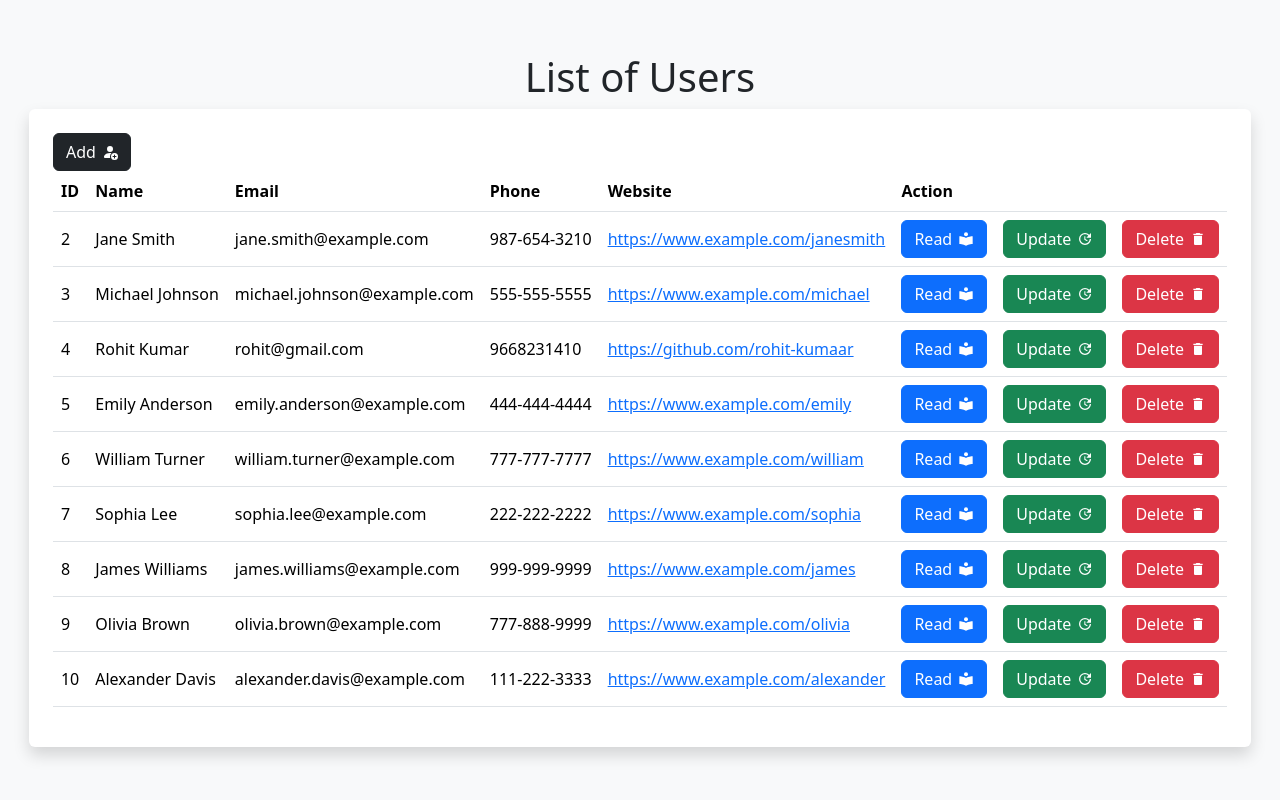
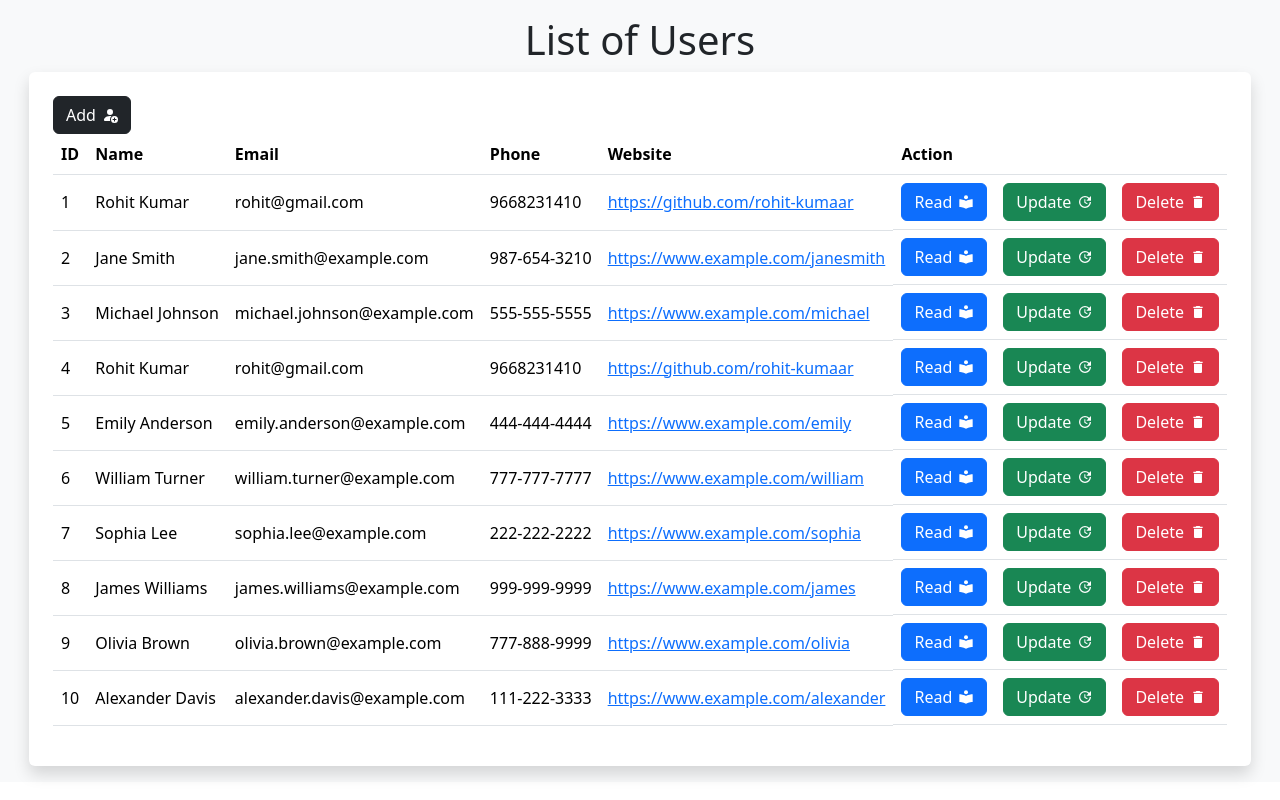
Before and after one commit to rohit-kumaar/crud-in-react-app, a React (Vite) app: page / in a window 1280 px wide. Built offline with nearby package versions, Linux system fonts and the light colour scheme; data requests are answered from the project's data file.

Commit message:
final commit

```diff
--- a/db.json
+++ b/db.json
@@ -1,5 +1,13 @@
 {
   "users": [
+    {
+      "id": 1,
+      "name": "Rohit Kumar",
+      "username": "Ricky",
+      "email": "rohit@gmail.com",
+      "phone": "9668231410",
+      "website": "https://github.com/rohit-kumaar"
+    },
     {
       "id": 2,
       "name": "Jane Smith",
--- a/src/components/Home.jsx
+++ b/src/components/Home.jsx
@@ -36,7 +36,7 @@ function Home() {
 
   return (
     <>
-      <div className="d-flex flex-column align-items-center justify-content-center vh-100 bg-light">
+      <div className="d-flex flex-column align-items-center justify-content-center px-5 py-3 bg-light">
         <h1>List of Users</h1>
 
         <div className=" rounded bg-white shadow p-4">
```
